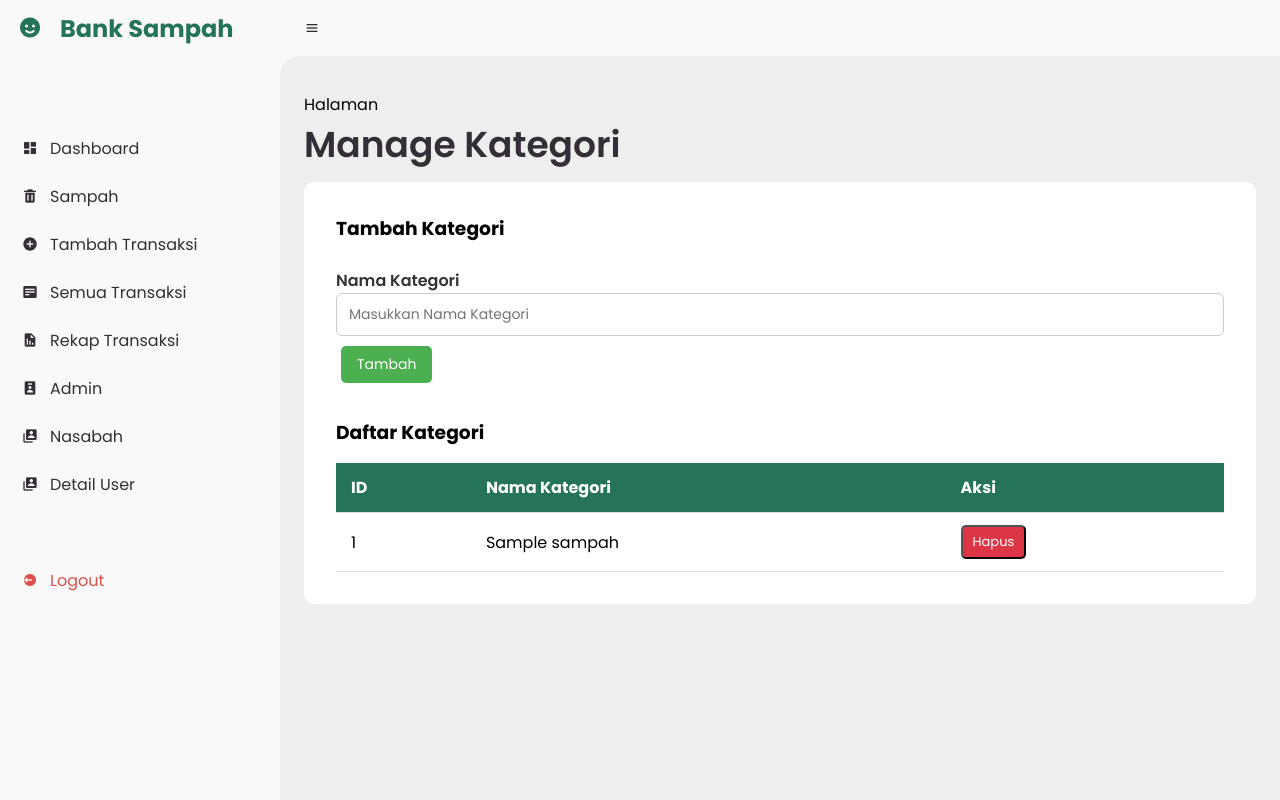
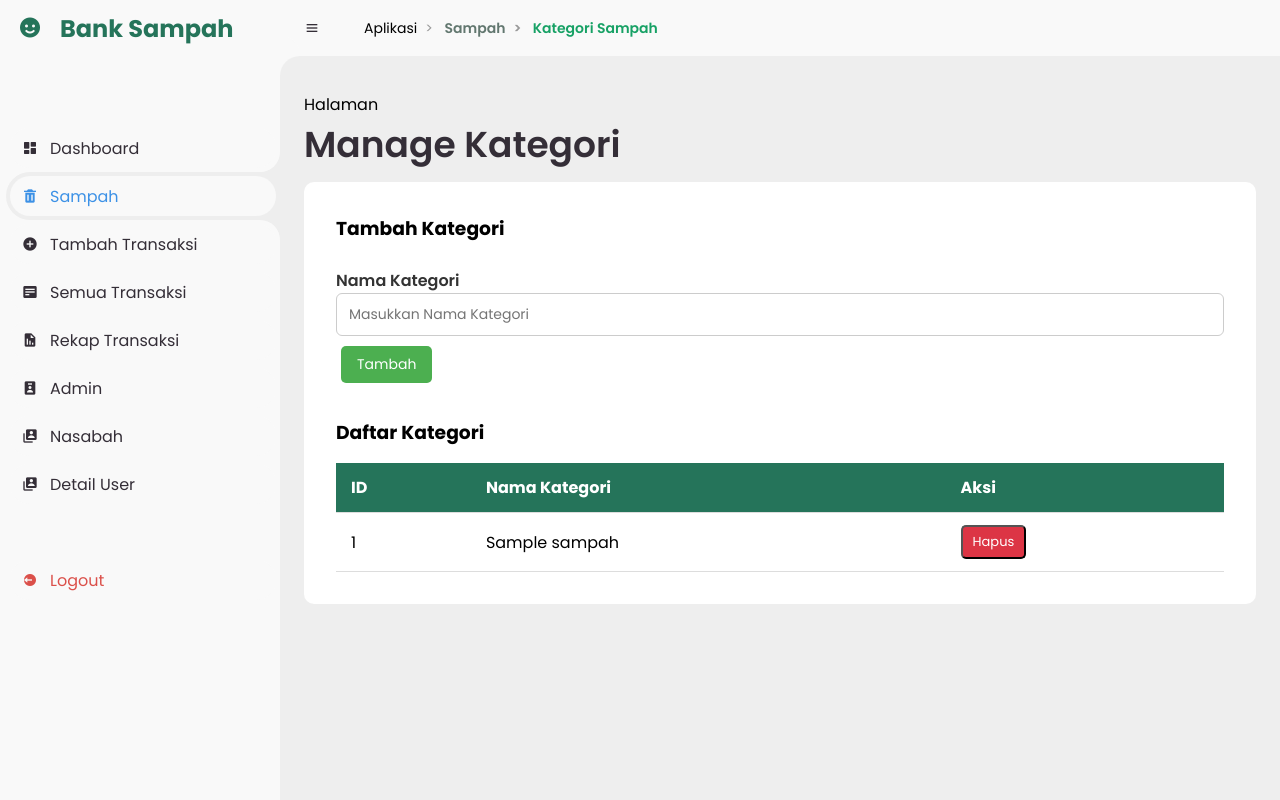
Before and after one commit to Mardhyah/tugas_akhir, a PHP site: page /index.php?page=manage_kategori in a window 1280 px wide. Run offline with PHP 8.4, Linux system fonts and the light colour scheme; the visitor is signed in with stand-in values (Sample User, id 1); tables that the repository leaves empty or names only in its code hold one stand-in row (values such as "Sample post").

Commit message:
23 juli (15.08)

```diff
--- a/assets/css/style.css
+++ b/assets/css/style.css
@@ -150,7 +150,7 @@ body {
 	color: var(--red);
 }
 #sidebar .side-menu.top li a:hover {
-	color: var(--blue);
+	color:  var(--blue);
 }
 #sidebar .side-menu li a .bx {
 	min-width: calc(60px  - ((4px + 6px) * 2));
@@ -300,6 +300,59 @@ body {
 #content nav #switch-mode:checked + .switch-mode::before {
 	left: calc(100% - (25px - 4px) - 2px);
 }
+
+
+/* Breadcrumb container */
+nav .breadcrumb {
+    display: flex;
+    flex-wrap: wrap;
+    margin: 0 0 0 20px;
+    padding: 8px 0;
+    list-style: none;
+    background: none;
+    font-size: 14px;
+}
+
+/* Tanda pemisah antar item breadcrumb */
+nav .breadcrumb-item + .breadcrumb-item::before {
+    content: ">";
+    padding: 0 8px;
+    color: #999;
+}
+
+/* Link breadcrumb default */
+nav .breadcrumb-item a {
+    text-decoration: none;
+    color: #007bff; /* biru default */
+    transition: color 0.2s ease;
+}
+
+/* Link saat hover */
+nav .breadcrumb-item a:hover {
+    color: #0056b3; /* biru tua saat hover */
+    text-decoration: underline;
+}
+
+/* Link breadcrumb yang aktif (punya class 'active-link') */
+nav .breadcrumb-item a.active-link {
+    color: #62776fff !important; /* hijau kebiruan */
+    font-weight: 600;
+    text-decoration: none;
+}
+
+/* Tambahkan efek hover khusus untuk active-link (opsional) */
+nav .breadcrumb-item a.active-link:hover {
+    color: #148f5a; /* versi lebih gelap dari #17a165 */
+    text-decoration: underline;
+}
+
+/* Breadcrumb item aktif yang bukan link (biasanya span) */
+nav .breadcrumb-item.active {
+    color: #17a165;
+    font-weight: 600;
+    pointer-events: none;
+}
+
 /* NAVBAR */
 
 
@@ -807,3 +860,20 @@ tr:hover {
   outline: none;
   box-shadow: 0 0 0 3px rgba(0, 123, 255, 0.15);
 }
+
+
+    nav .breadcrumb {
+        display: flex;
+        flex-wrap: wrap;
+        margin: 0 0 0 20px;
+        padding: 8px 0;
+        list-style: none;
+        background: none;
+        font-size: 14px;
+    }
+
+    nav .breadcrumb-item+.breadcrumb-item::before {
+        content: ">";
+        padding: 0 8px;
+        color: #999;
+    }
--- a/views/admin/index_admin.php
+++ b/views/admin/index_admin.php
@@ -86,7 +86,7 @@ $query_all = getAdmin($search_nik);
     <!-- Boxicons -->
     <link href='https://unpkg.com/boxicons@2.0.9/css/boxicons.min.css' rel='stylesheet'>
     <!-- My CSS -->
-    <link rel="stylesheet" href="/adminhub/assets/css/style.css">
+    <link rel="stylesheet" href="../../assets/css/style.css">
 
     <title>AdminHub</title>
 </head>
@@ -116,6 +116,8 @@ $query_all = getAdmin($search_nik);
         <!-- NAVBAR -->
         <nav>
             <i class='bx bx-menu'></i>
+            <?php include_once __DIR__ . '/../layouts/breadcrumb.php'; ?>
+
         </nav>
         <!-- NAVBAR -->
 
@@ -133,7 +135,7 @@ $query_all = getAdmin($search_nik);
                 <!-- Ini Main-Content -->
                 <div class="main--content">
 
-                    <!-- Ini card-container -->
+                    <!-- Ini card-contaier -->
                     <div class="card--container">
 
 
--- a/views/admin/tambah_admin.php
+++ b/views/admin/tambah_admin.php
@@ -143,7 +143,7 @@ if ($_SERVER['REQUEST_METHOD'] === 'POST') {
     <!-- Boxicons -->
     <link href='https://unpkg.com/boxicons@2.0.9/css/boxicons.min.css' rel='stylesheet'>
     <!-- My CSS -->
-    <link rel="stylesheet" href="/bank_sampah/assets/css/style.css">
+    <link rel="stylesheet" href="../../assets/css/style.css">
 
     <title>AdminHub</title>
 </head>
@@ -257,6 +257,7 @@ if ($_SERVER['REQUEST_METHOD'] === 'POST') {
         <!-- NAVBAR -->
         <nav>
             <i class='bx bx-menu'></i>
+            <?php include_once __DIR__ . '/../layouts/breadcrumb.php'; ?>
 
         </nav>
         <!-- NAVBAR -->
--- a/views/admin/ubah_admin.php
+++ b/views/admin/ubah_admin.php
@@ -105,7 +105,7 @@ if (isset($_POST["submit"])) {
     <link href='https://unpkg.com/boxicons@2.0.9/css/boxicons.min.css' rel='stylesheet'>
     <!-- My CSS -->
 
-    <link rel="stylesheet" href="/bank_sampah/assets/css/style.css">
+    <link rel="stylesheet" href="../../assets/css/style.css">
     <title>AdminHub</title>
 </head>
 <style>
@@ -168,6 +168,8 @@ if (isset($_POST["submit"])) {
         <!-- NAVBAR -->
         <nav>
             <i class='bx bx-menu'></i>
+            <?php include_once __DIR__ . '/../layouts/breadcrumb.php'; ?>
+
         </nav>
         <!-- NAVBAR -->
 
--- a/views/dashboard.php
+++ b/views/dashboard.php
@@ -180,7 +180,7 @@ function isEncryptedFormat(string $text): bool
     <!-- Boxicons -->
     <link href='https://unpkg.com/boxicons@2.0.9/css/boxicons.min.css' rel='stylesheet'>
     <!-- My CSS -->
-    <link rel="stylesheet" href="/adminhub/assets/css/style.css">
+    <link rel="stylesheet" href="../../assets/css/style.css">
     <script src="https://code.jquery.com/jquery-3.7.1.min.js"></script>
     <!-- Font Awesome -->
     <link rel="stylesheet" href="https://cdnjs.cloudflare.com/ajax/libs/font-awesome/6.5.0/css/all.min.css">
--- a/views/detail_user/index_detail.php
+++ b/views/detail_user/index_detail.php
@@ -53,7 +53,7 @@ $data = getUserData($koneksi, $username);
     <meta name="viewport" content="width=device-width, initial-scale=1.0">
     <title>Detail User</title>
     <link href='https://unpkg.com/boxicons@2.0.9/css/boxicons.min.css' rel='stylesheet'>
-    <link rel="stylesheet" href="/bank_sampah/assets/css/style.css">
+    <link rel="stylesheet" href="../../assets/css/style.css">
     <style>
         .containeruser {
             max-width: 1100px;
@@ -182,6 +182,7 @@ $data = getUserData($koneksi, $username);
         <!-- NAVBAR -->
         <nav>
             <i class='bx bx-menu'></i>
+            <?php include_once __DIR__ . '/../layouts/breadcrumb.php'; ?>
 
         </nav>
 
--- a/views/detail_user/ubah_password.php
+++ b/views/detail_user/ubah_password.php
@@ -132,7 +132,7 @@ if ($_SERVER['REQUEST_METHOD'] === 'POST') {
         }
 
         .btn-submit:hover {
-            background-color: #357ad6;
+            background-color: #1c6049ff;
         }
 
         /* Tambahan untuk eye icon */
--- /dev/null
+++ b/views/layouts/breadcrumb.php
@@ -0,0 +1,118 @@
+<?php
+$page = $_GET['page'] ?? '';
+$breadcrumb = [];
+
+// Tambahkan default root 'Aplikasi'
+$breadcrumb[] = ['label' => 'Aplikasi', 'link' => '', 'active' => false];
+
+switch ($page) {
+    case 'dashboard':
+        // Tidak perlu breadcrumb tambahan
+        break;
+
+    case 'sampah':
+        $breadcrumb[] = ['label' => 'Sampah', 'link' => '', 'active' => true];
+        break;
+
+    case 'tambah_sampah':
+        $breadcrumb[] = ['label' => 'Sampah', 'link' => 'index.php?page=sampah'];
+        $breadcrumb[] = ['label' => 'Tambah Sampah', 'link' => '', 'active' => true];
+        break;
+
+    case 'ubah_sampah':
+        $breadcrumb[] = ['label' => 'Sampah', 'link' => 'index.php?page=sampah'];
+        $breadcrumb[] = ['label' => 'Ubah Sampah', 'link' => '', 'active' => true];
+        break;
+
+    case 'manage_kategori':
+        $breadcrumb[] = ['label' => 'Sampah', 'link' => 'index.php?page=sampah'];
+        $breadcrumb[] = ['label' => 'Kategori Sampah', 'link' => '', 'active' => true];
+        break;
+
+    case 'nasabah':
+        $breadcrumb[] = ['label' => 'Nasabah', 'link' => '', 'active' => true];
+        break;
+
+    case 'tambah_nasabah':
+        $breadcrumb[] = ['label' => 'Nasabah', 'link' => 'index.php?page=nasabah'];
+        $breadcrumb[] = ['label' => 'Tambah Nasabah', 'link' => '', 'active' => true];
+        break;
+
+    case 'ubah_nasabah':
+        $breadcrumb[] = ['label' => 'Nasabah', 'link' => 'index.php?page=nasabah'];
+        $breadcrumb[] = ['label' => 'Ubah Nasabah', 'link' => '', 'active' => true];
+        break;
+
+    case 'detail_nasabah':
+        $breadcrumb[] = ['label' => 'Nasabah', 'link' => 'index.php?page=nasabah'];
+        $breadcrumb[] = ['label' => 'Detail Nasabah', 'link' => '', 'active' => true];
+        break;
+
+    case 'admin':
+        $breadcrumb[] = ['label' => 'Admin', 'link' => '', 'active' => true];
+        break;
+
+    case 'tambah_admin':
+        $breadcrumb[] = ['label' => 'Admin', 'link' => 'index.php?page=admin'];
+        $breadcrumb[] = ['label' => 'Tambah Admin', 'link' => '', 'active' => true];
+        break;
+
+    case 'ubah_admin':
+        $breadcrumb[] = ['label' => 'Admin', 'link' => 'index.php?page=admin'];
+        $breadcrumb[] = ['label' => 'Ubah Admin', 'link' => '', 'active' => true];
+        break;
+
+    case 'detail_user':
+        $breadcrumb[] = ['label' => 'Pengguna', 'link' => '', 'active' => true];
+        break;
+
+    case 'ubah_password':
+        $breadcrumb[] = ['label' => 'Pengguna', 'link' => 'index.php?page=detail_user'];
+        $breadcrumb[] = ['label' => 'Ubah Password', 'link' => '', 'active' => true];
+        break;
+
+    case 'semua_transaksi':
+        $breadcrumb[] = ['label' => 'Semua Transaksi', 'link' => '', 'active' => true];
+        break;
+
+    case 'rekap_transaksi':
+        $breadcrumb[] = ['label' => 'Rekap Transaksi', 'link' => '', 'active' => true];
+        break;
+
+
+    case 'setor_sampah':
+        $breadcrumb[] = ['label' => 'Transaksi', 'link' => 'index.php?page=semua_transaksi'];
+        $breadcrumb[] = ['label' => 'Setor Sampah', 'link' => '', 'active' => true];
+        break;
+
+    case 'tarik_saldo':
+        $breadcrumb[] = ['label' => 'Transaksi', 'link' => 'index.php?page=semua_transaksi'];
+        $breadcrumb[] = ['label' => 'Tarik Saldo', 'link' => '', 'active' => true];
+        break;
+
+    case 'jual_sampah':
+        $breadcrumb[] = ['label' => 'Transaksi', 'link' => 'index.php?page=semua_transaksi'];
+        $breadcrumb[] = ['label' => 'Jual Sampah', 'link' => '', 'active' => true];
+        break;
+
+    case 'nota':
+        $breadcrumb[] = ['label' => 'Transaksi', 'link' => 'index.php?page=semua_transaksi'];
+        $breadcrumb[] = ['label' => 'Nota Transaksi', 'link' => '', 'active' => true];
+        break;
+
+    default:
+        break;
+}
+?>
+
+<ol class="breadcrumb">
+    <?php foreach ($breadcrumb as $item): ?>
+        <li class="breadcrumb-item<?= !empty($item['active']) ? ' active' : '' ?>">
+            <?php if (!empty($item['link']) && empty($item['active'])): ?>
+                <a href="<?= $item['link'] ?>" class="active-link"><?= $item['label'] ?></a>
+            <?php else: ?>
+                <?= $item['label'] ?>
+            <?php endif; ?>
+        </li>
+    <?php endforeach; ?>
+</ol>
--- a/views/layouts/sidebar.php
+++ b/views/layouts/sidebar.php
@@ -50,18 +50,19 @@ $user_role = $_SESSION['role'] ?? '';
             </li>
 
             <?php if ($user_role === 'admin') : ?>
-                <li class="<?= $current_page === 'sampah' ? 'active' : '' ?>">
+                <li class="<?= in_array($current_page, ['sampah', 'tambah_sampah', 'edit_sampah', 'manage_kategori', 'ubah_sampah']) ? 'active' : '' ?>">
                     <a href="index.php?page=sampah">
                         <i class='bx bxs-trash'></i>
                         <span class="text">Sampah</span>
                     </a>
                 </li>
-                <li class="<?= $current_page === 'setor_sampah' ? 'active' : '' ?>">
+                <li class="<?= in_array($current_page, ['setor_sampah', 'tarik_saldo', 'jual_sampah']) ? 'active' : '' ?>">
                     <a href="index.php?page=setor_sampah">
                         <i class='bx bxs-plus-circle'></i>
                         <span class="text">Tambah Transaksi</span>
                     </a>
                 </li>
+
                 <li class="<?= $current_page === 'semua_transaksi' ? 'active' : '' ?>">
                     <a href="index.php?page=semua_transaksi">
                         <i class='bx bxs-detail'></i>
@@ -74,27 +75,30 @@ $user_role = $_SESSION['role'] ?? '';
                         <span class="text">Rekap Transaksi</span>
                     </a>
                 </li>
-                <li class="<?= $current_page === 'admin' ? 'active' : '' ?>">
+                <li class="<?= in_array($current_page, ['admin', 'tambah_admin', 'ubah_admin']) ? 'active' : '' ?>">
                     <a href="index.php?page=admin">
                         <i class='bx bxs-user-badge'></i>
                         <span class="text">Admin</span>
                     </a>
                 </li>
-                <li class="<?= $current_page === 'nasabah' ? 'active' : '' ?>">
+
+                <li class="<?= in_array($current_page, ['nasabah', 'tambah_nasabah', 'ubah_nasabah', 'detail_nasabah']) ? 'active' : '' ?>">
                     <a href="index.php?page=nasabah">
                         <i class='bx bxs-user-account'></i>
                         <span class="text">Nasabah</span>
                     </a>
                 </li>
+
             <?php endif; ?>
 
             <?php if (in_array($user_role, ['admin', 'nasabah'])) : ?>
-                <li class="<?= $current_page === 'detail_user' ? 'active' : '' ?>">
+                <li class="<?= in_array($current_page, ['detail_user', 'ubah_password']) ? 'active' : '' ?>">
                     <a href="index.php?page=detail_user">
                         <i class='bx bxs-user-account'></i>
                         <span class="text">Detail User</span>
                     </a>
                 </li>
+
             <?php endif; ?>
 
         </ul>
--- a/views/nasabah/index_nasabah.php
+++ b/views/nasabah/index_nasabah.php
@@ -95,7 +95,7 @@ $deleted_users = mysqli_query($koneksi, $deleted_users_query);
     <link href='https://unpkg.com/boxicons@2.0.9/css/boxicons.min.css' rel='stylesheet'>
     <!-- My CSS -->
 
-    <link rel="stylesheet" href="/bank_sampah/assets/css/style.css">
+    <link rel="stylesheet" href="../../assets/css/style.css">
 
     <title>AdminHub</title>
 </head>
@@ -280,6 +280,8 @@ untuk
         <!-- NAVBAR -->
         <nav>
             <i class='bx bx-menu'></i>
+            <?php include_once __DIR__ . '/../layouts/breadcrumb.php'; ?>
+
         </nav>
         <!-- NAVBAR -->
 
--- a/views/nasabah/tambah_nasabah.php
+++ b/views/nasabah/tambah_nasabah.php
@@ -131,7 +131,7 @@ if ($_SERVER['REQUEST_METHOD'] === 'POST') {
     <!-- Boxicons -->
     <link href='https://unpkg.com/boxicons@2.0.9/css/boxicons.min.css' rel='stylesheet'>
     <!-- My CSS -->
-    <link rel="stylesheet" href="/bank_sampah/assets/css/style.css">
+    <link rel="stylesheet" href="../../assets/css/style.css">
     <title>AdminHub</title>
 </head>
 
@@ -244,6 +244,7 @@ if ($_SERVER['REQUEST_METHOD'] === 'POST') {
         <!-- NAVBAR -->
         <nav>
             <i class='bx bx-menu'></i>
+            <?php include_once __DIR__ . '/../layouts/breadcrumb.php'; ?>
 
         </nav>
         <!-- NAVBAR -->
--- a/views/nasabah/ubah_nasabah.php
+++ b/views/nasabah/ubah_nasabah.php
@@ -112,7 +112,7 @@ if (isset($_POST["submit"])) {
     <!-- Boxicons -->
     <link href='https://unpkg.com/boxicons@2.0.9/css/boxicons.min.css' rel='stylesheet'>
     <!-- My CSS -->
-    <link rel="stylesheet" href="/adminhub/assets/css/style.css">
+    <link rel="stylesheet" href="../../assets/css/style.css">
 
     <title>AdminHub</title>
 </head>
@@ -176,6 +176,7 @@ if (isset($_POST["submit"])) {
         <!-- NAVBAR -->
         <nav>
             <i class='bx bx-menu'></i>
+            <?php include_once __DIR__ . '/../layouts/breadcrumb.php'; ?>
 
         </nav>
         <!-- NAVBAR -->
--- a/views/sampah/manage_kategori.php
+++ b/views/sampah/manage_kategori.php
@@ -60,7 +60,7 @@ $categories = query("SELECT * FROM kategori_sampah ORDER BY id ASC");
     <!-- Boxicons -->
     <link href='https://unpkg.com/boxicons@2.0.9/css/boxicons.min.css' rel='stylesheet'>
     <!-- My CSS -->
-    <link rel="stylesheet" href="/adminhub/assets/css/style.css">
+    <link rel="stylesheet" href="../../assets/css/style.css">
 
     <title>AdminHub</title>
 </head>
@@ -99,6 +99,7 @@ $categories = query("SELECT * FROM kategori_sampah ORDER BY id ASC");
         <!-- NAVBAR -->
         <nav>
             <i class='bx bx-menu'></i>
+            <?php include_once __DIR__ . '/../layouts/breadcrumb.php'; ?>
 
         </nav>
         <!-- NAVBAR -->
--- a/views/sampah/tambah_sampah.php
+++ b/views/sampah/tambah_sampah.php
@@ -152,7 +152,9 @@ if (isset($_POST["submit"])) {
         <!-- NAVBAR -->
         <nav>
             <i class='bx bx-menu'></i>
-            <a href="#" class="nav-link">Categories</a>
+
+            <!-- Breadcrumb -->
+            <?php include_once __DIR__ . '/../layouts/breadcrumb.php'; ?>
 
         </nav>
         <!-- NAVBAR -->
--- a/views/transaksi/rekap_transaksi.php
+++ b/views/transaksi/rekap_transaksi.php
@@ -97,7 +97,7 @@ if (!$transaksi_result) {
     <link href='https://unpkg.com/boxicons@2.0.9/css/boxicons.min.css' rel='stylesheet'>
     <!-- My CSS -->
 
-    <link rel="stylesheet" href="/bank_sampah/assets/css/style.css"> <!-- <link href="https://stackpath.bootstrapcdn.com/bootstrap/4.5.2/css/bootstrap.min.css" rel="stylesheet"> -->
+    <link rel="stylesheet" href="../../assets/css/style.css">
 
     <title>AdminHub</title>
 </head>
@@ -212,6 +212,8 @@ if (!$transaksi_result) {
         <!-- NAVBAR -->
         <nav>
             <i class='bx bx-menu'></i>
+            <?php include_once __DIR__ . '/../layouts/breadcrumb.php'; ?>
+
         </nav>
         <!-- NAVBAR -->
 
--- a/views/transaksi/semua_transaksi.php
+++ b/views/transaksi/semua_transaksi.php
@@ -123,7 +123,7 @@ function isEncryptedFormat(string $text): bool
     <link href='https://unpkg.com/boxicons@2.0.9/css/boxicons.min.css' rel='stylesheet'>
     <!-- My CSS -->
 
-    <link rel="stylesheet" href="/bank_sampah/assets/css/style.css">
+    <link rel="stylesheet" href="../../assets/css/style.css">
     <title>AdminHub</title>
 </head>
 
@@ -298,6 +298,8 @@ function isEncryptedFormat(string $text): bool
         <!-- NAVBAR -->
         <nav>
             <i class='bx bx-menu'></i>
+            <?php include_once __DIR__ . '/../layouts/breadcrumb.php'; ?>
+
         </nav>
         <!-- NAVBAR -->
 
```
Also changed, not shown: views/nasabah/detail_nasabah.php (+20 -3 lines), views/sampah/index_sampah.php (+9 -1 lines), views/transaksi/tarik_saldo.php (+45 -0 lines).
